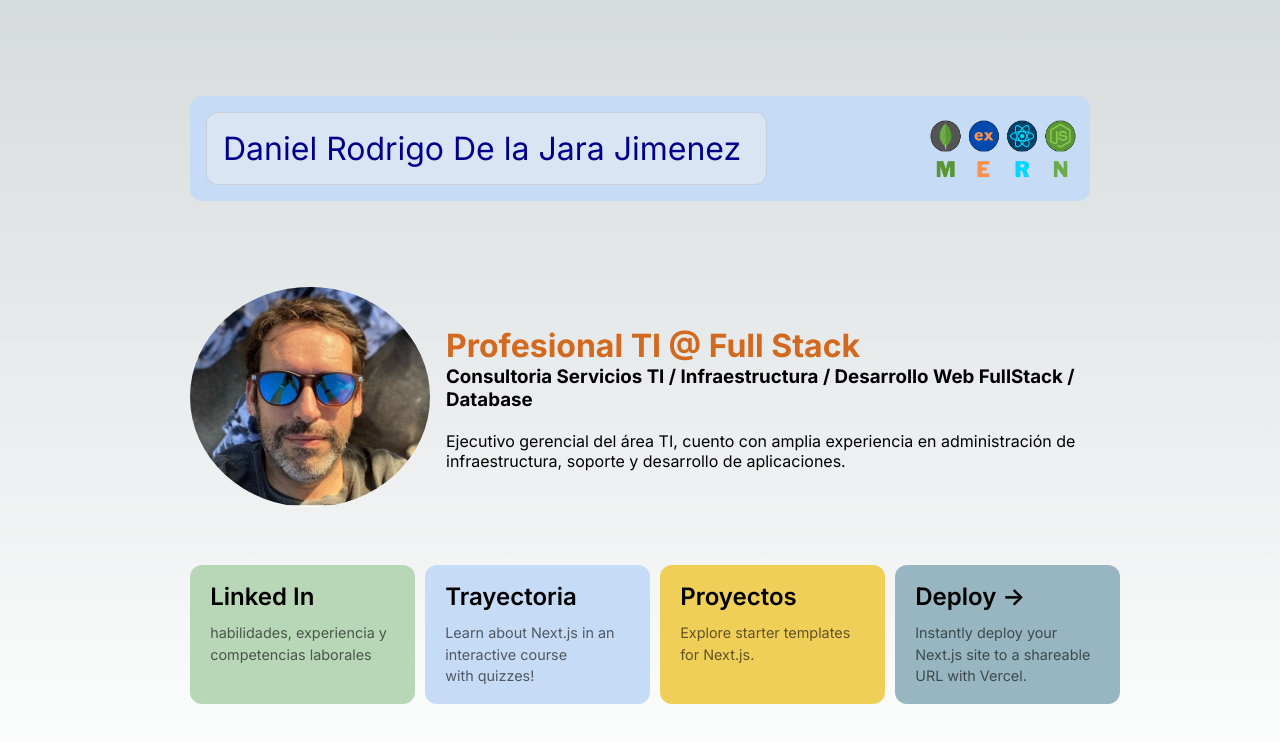
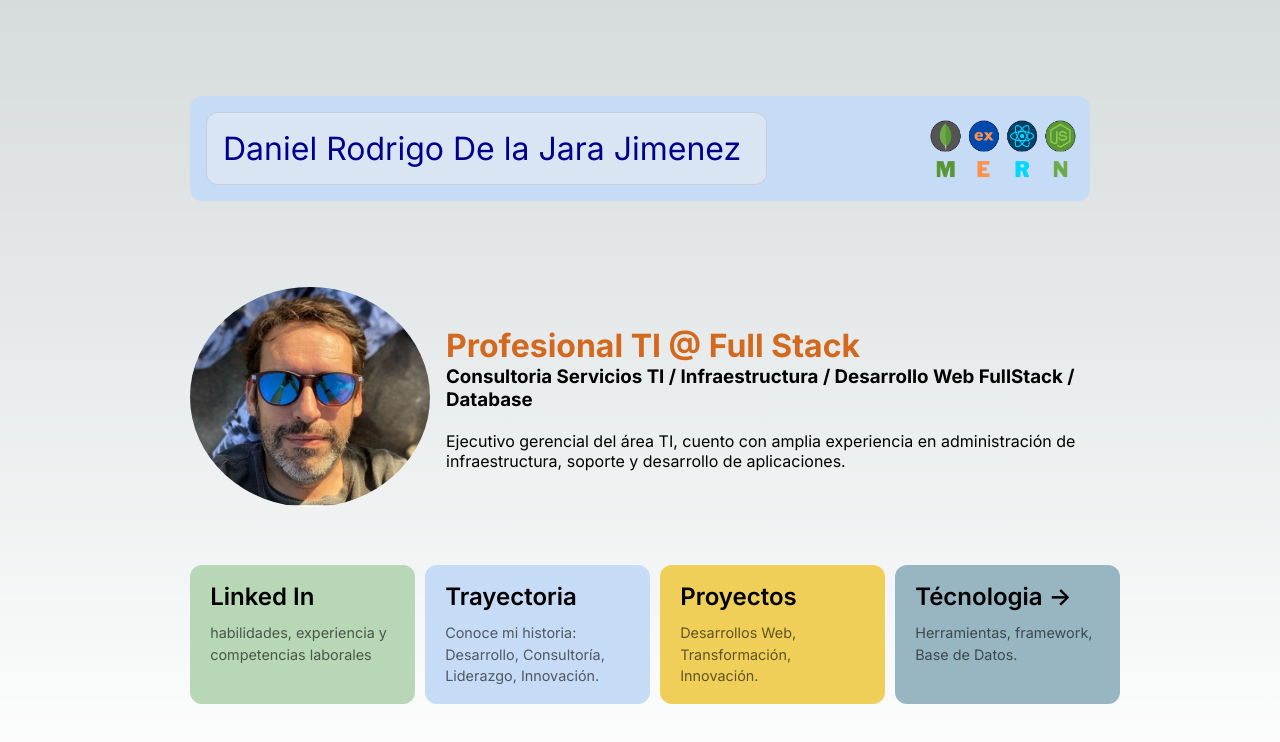
Before and after one commit to Ddelajara/portafolio, a Next.js app: page / in a window 1280 px wide. Shown: the top 742 px of the page. Built offline with nearby package versions, Linux system fonts and the light colour scheme.

Commit message:
Actualizaciones Tarjetas Descriptivas

```diff
--- a/src/app/page.js
+++ b/src/app/page.js
@@ -71,7 +71,7 @@ export default function Home() {
           <h2>
             Trayectoria
           </h2>
-          <p>Learn about Next.js in an interactive course with&nbsp;quizzes!</p>
+          <p>Conoce mi historia: Desarrollo, Consultoría, Liderazgo, Innovación.</p>
         </a>
 
         <a
@@ -83,7 +83,7 @@ export default function Home() {
           <h2>
             Proyectos
           </h2>
-          <p>Explore starter templates for Next.js.</p>
+          <p> Desarrollos Web, Transformación, Innovación.</p>
         </a>
 
         <a
@@ -93,10 +93,10 @@ export default function Home() {
           rel="noopener noreferrer"
         >
           <h2>
-            Deploy <span>-&gt;</span>
+            Técnologia <span>-&gt;</span>
           </h2>
           <p>
-            Instantly deploy your Next.js site to a shareable URL with Vercel.
+            Herramientas, framework, Base de Datos.
           </p>
         </a>
       </div>
```
